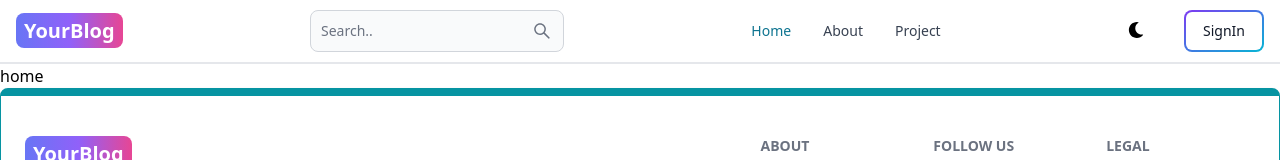
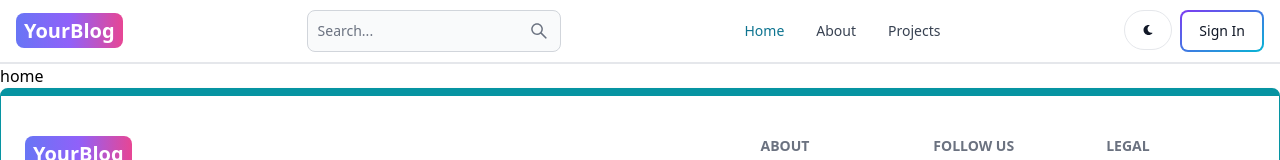
Before and after one commit to ankhu1610/mern-blog, a React (Vite) app in the folder client/: page / in a window 1280 px wide. Shown: the top 160 px of the page. Built offline with nearby package versions, Linux system fonts and the light colour scheme.

Commit message:
update header component with user data

```diff
--- a/client/src/components/Header.jsx
+++ b/client/src/components/Header.jsx
@@ -1,56 +1,77 @@
-import {Button,Navbar,TextInput} from 'flowbite-react';
-import { Link ,useLocation} from 'react-router-dom';
-import {AiOutlineSearch} from 'react-icons/ai';
+import { Avatar, Button, Dropdown, Navbar, TextInput } from 'flowbite-react';
+import { Link, useLocation } from 'react-router-dom';
+import { AiOutlineSearch } from 'react-icons/ai';
 import { FaMoon } from 'react-icons/fa';
-const Header = () => {
+import { useSelector } from 'react-redux';
+
+export default function Header() {
   const path = useLocation().pathname;
+  const { currentUser } = useSelector((state) => state.user);
   return (
-        <Navbar className ='border-b-2'>
+    <Navbar className='border-b-2'>
       <Link
         to='/'
         className='self-center whitespace-nowrap text-sm sm:text-xl font-semibold dark:text-white'
-      >            <span className='px-2 py-1 bg-gradient-to-r from-indigo-500 via-purple-500 to-pink-500 rounded-lg text-white'>YourBlog</span>
-
+      >
+        <span className='px-2 py-1 bg-gradient-to-r from-indigo-500 via-purple-500 to-pink-500 rounded-lg text-white'>
+          YourBlog
+        </span>
 
       </Link>
-        <form >
+      <form>
         <TextInput
-            type = 'text'
-            placeholder='Search..'
+          type='text'
+          placeholder='Search...'
           rightIcon={AiOutlineSearch}
-            className= 'hidden lg:inline'
+          className='hidden lg:inline'
         />
       </form>
-        <Button className = 'w-12 h-10 lg:hidden' color = 'gray' pill >
-            <AiOutlineSearch/>
+      <Button className='w-12 h-10 lg:hidden' color='gray' pill>
+        <AiOutlineSearch />
       </Button>
-        <div className='flex gap-2 md:order-2' >
-            <button className ='w-12 h-10 hidden sm:inline' color = 'gray' pill>
-                <FaMoon/>
-            </button>
-            <Link to  ='/sign-in'>
-                <Button  gradientDuoTone='purpleToBlue' outline >SignIn
+      <div className='flex gap-2 md:order-2'>
+        <Button className='w-12 h-10 hidden sm:inline' color='gray' pill>
+          <FaMoon />
+        </Button>
+        {currentUser ? (
+          <Dropdown
+            arrowIcon={false}
+            inline
+            label={
+              <Avatar alt='user' img={currentUser.profilePicture} rounded />
+            }
+
+          >
+            <Dropdown.Header>
+              <span className='block text-sm'>@{currentUser.username}</span>
+              <span className='block text-sm font-medium truncate'>{currentUser.email}</span>
+            </Dropdown.Header>
+            <Link to={'/dashboard?tab=profile'}>
+              <Dropdown.Item>Profile</Dropdown.Item>
+            </Link>
+            <Dropdown.Divider />
+            <Dropdown.Item>Sign out</Dropdown.Item>
+          </Dropdown>
+        ) : (
+          <Link to='/sign-in'>
+            <Button gradientDuoTone='purpleToBlue' outline>
+              Sign In
             </Button>
           </Link>
-            <Navbar.Toggle/>
-
+        )}
+        <Navbar.Toggle />
       </div>
       <Navbar.Collapse>
-                <Navbar.Link active ={path == "/"} as ={'div'}>
-                    <Link to ='/'>Home</Link>
-
+        <Navbar.Link active={path === '/'} as={'div'}>
+          <Link to='/'>Home</Link>
         </Navbar.Link>
-                    <Navbar.Link active ={path == "/about"} as ={'div'}>
-                    <Link to ='/about'>About</Link>
-
-                    </Navbar.Link >
-                    <Navbar.Link active = {path == "/projects"} as ={'div'}>
-                    <Link to ='/project'>Project</Link>
-
+        <Navbar.Link active={path === '/about'} as={'div'}>
+          <Link to='/about'>About</Link>
+        </Navbar.Link>
+        <Navbar.Link active={path === '/projects'} as={'div'}>
+          <Link to='/projects'>Projects</Link>
         </Navbar.Link>
       </Navbar.Collapse>
     </Navbar>
   );
-};
-
-export default Header;
+}
```
Lines whose indentation alone changed are shown as unchanged.
